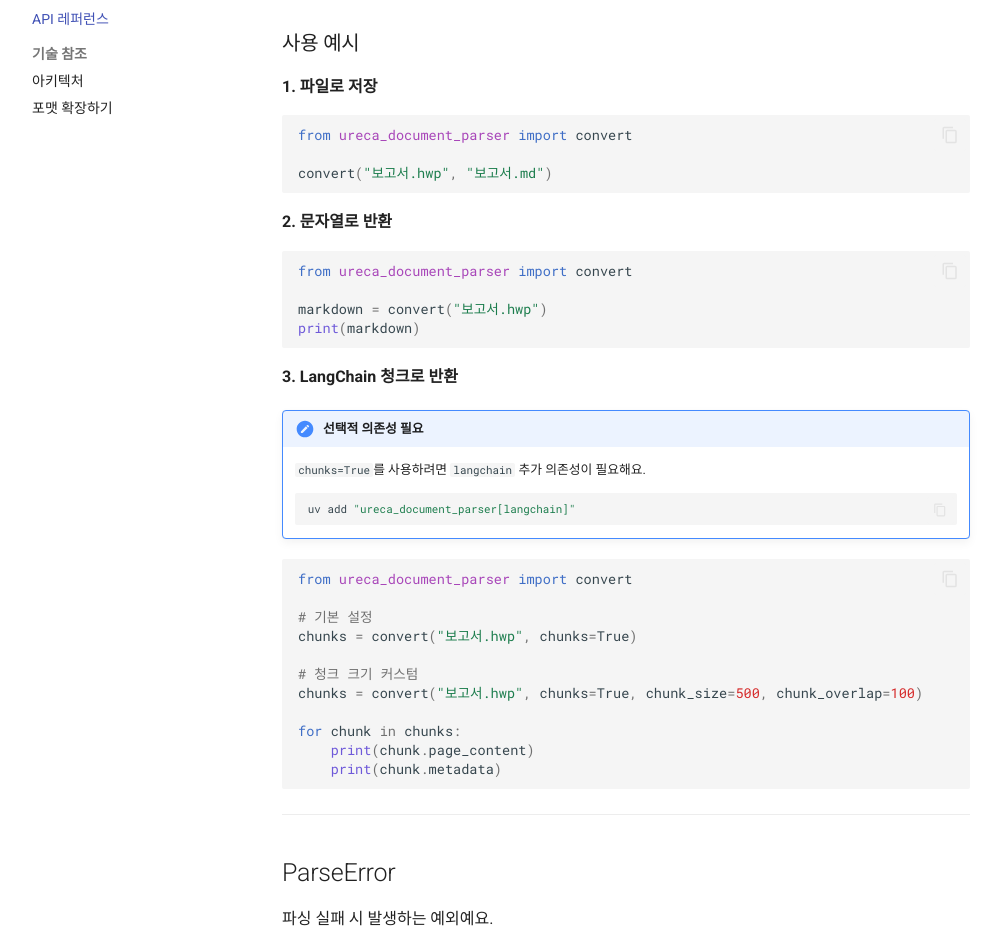
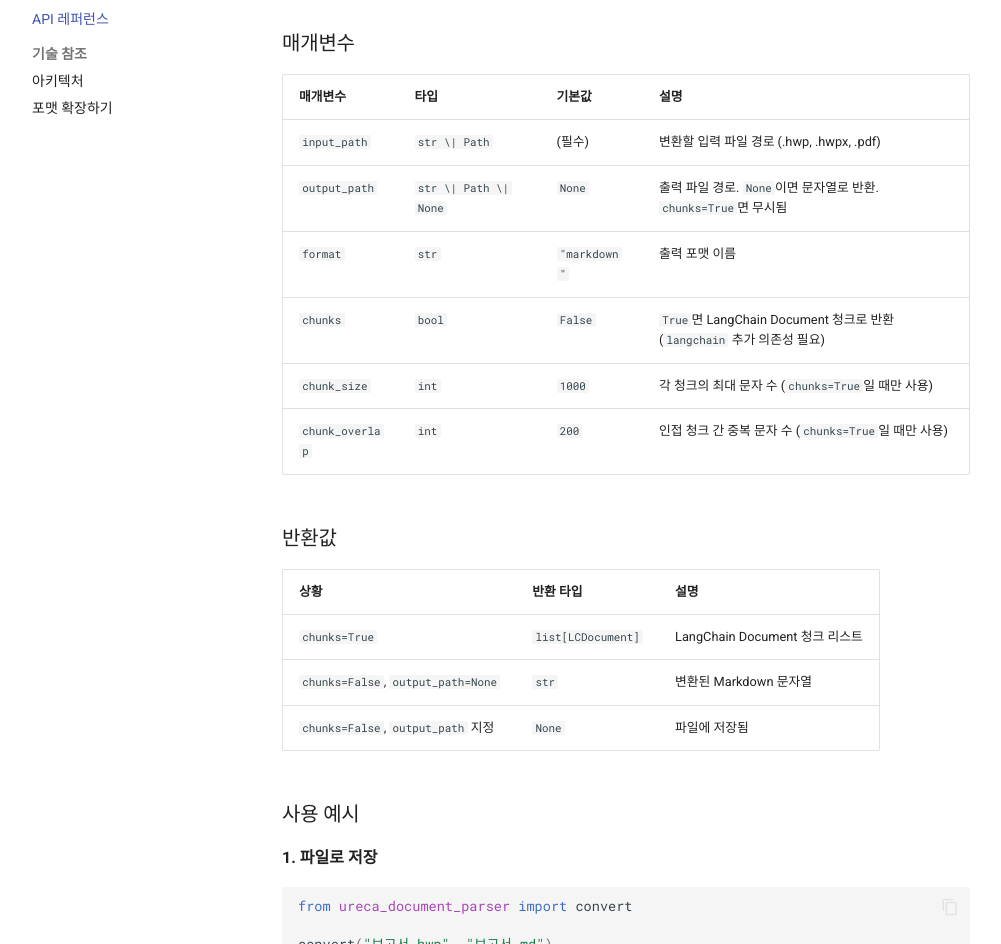
Before and after one commit to ureca-corp/document_parser, an MkDocs documentation site: the page built from docs/api-reference.md, in a window 1280 px wide and 1400 px high, cut to the strip 442-1386 px from the top of the window. Shown: the whole strip, without its empty margins (14-1015 px from the left). Built offline with MkDocs 1.6.1 and Material for MkDocs 9.7.7, drawn with Linux system fonts in a browser that asks for light colours; comment, search, counter and statistics services are not loaded.

Commit message:
docs: convert() 매개변수를 테이블 형식으로 정리

```diff
--- a/docs/api-reference.md
+++ b/docs/api-reference.md
@@ -10,6 +10,25 @@
     options:
       heading_level: 3
       show_source: false
+
+### 매개변수
+
+| 매개변수 | 타입 | 기본값 | 설명 |
+|---------|------|--------|------|
+| `input_path` | `str \| Path` | (필수) | 변환할 입력 파일 경로 (.hwp, .hwpx, .pdf) |
+| `output_path` | `str \| Path \| None` | `None` | 출력 파일 경로. `None`이면 문자열로 반환. `chunks=True`면 무시됨 |
+| `format` | `str` | `"markdown"` | 출력 포맷 이름 |
+| `chunks` | `bool` | `False` | `True`면 LangChain Document 청크로 반환 (`langchain` 추가 의존성 필요) |
+| `chunk_size` | `int` | `1000` | 각 청크의 최대 문자 수 (`chunks=True`일 때만 사용) |
+| `chunk_overlap` | `int` | `200` | 인접 청크 간 중복 문자 수 (`chunks=True`일 때만 사용) |
+
+### 반환값
+
+| 상황 | 반환 타입 | 설명 |
+|------|----------|------|
+| `chunks=True` | `list[LCDocument]` | LangChain Document 청크 리스트 |
+| `chunks=False`, `output_path=None` | `str` | 변환된 Markdown 문자열 |
+| `chunks=False`, `output_path` 지정 | `None` | 파일에 저장됨 |
 
 ### 사용 예시
 
```
